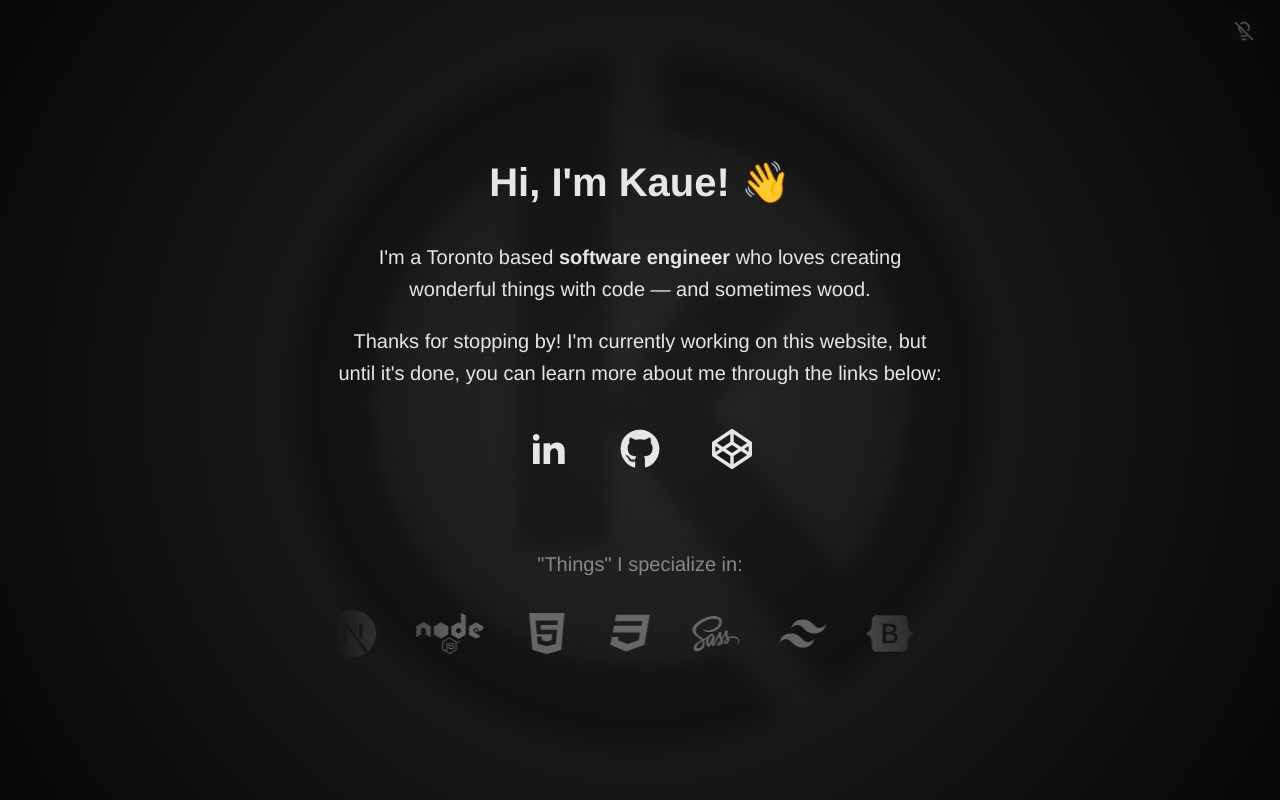
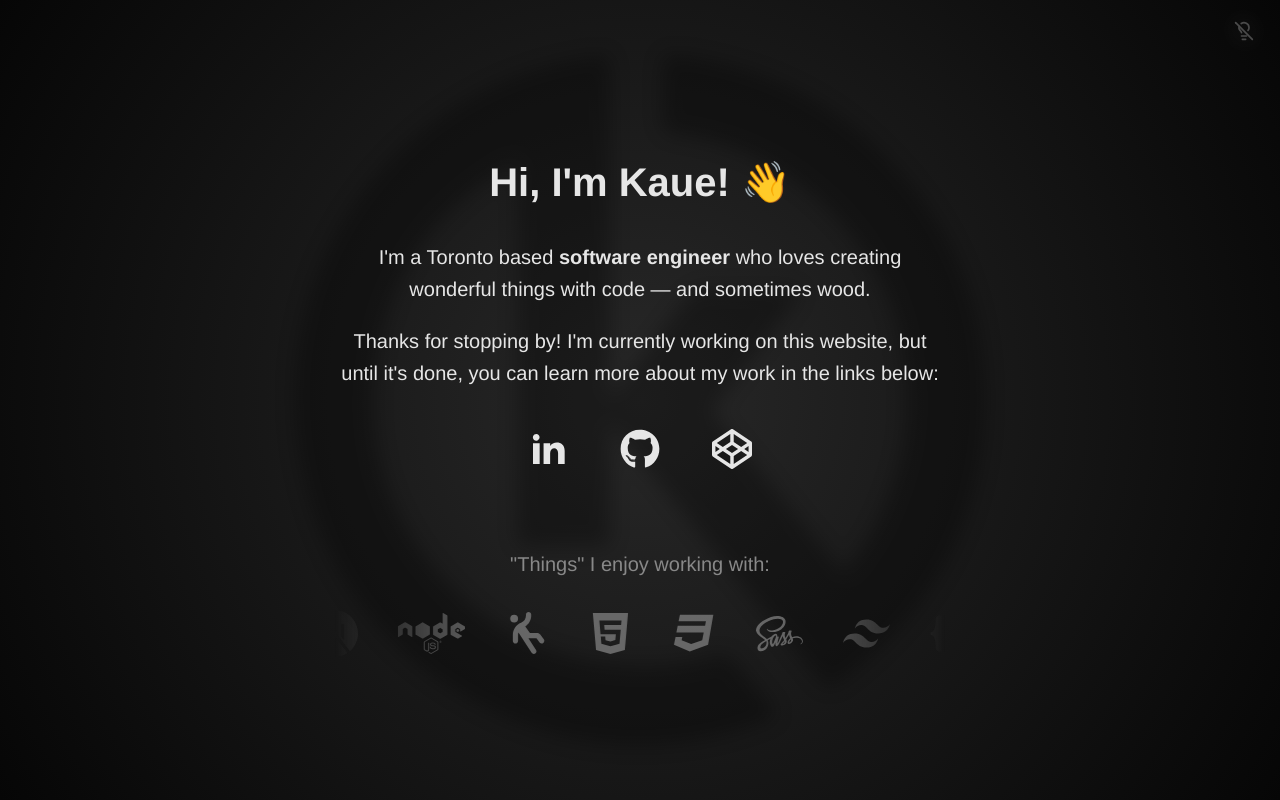
Before and after one commit to kauecode/kaueca, a React (Vite) app: page / in a window 1280 px wide. Built offline with nearby package versions, Linux system fonts and the light colour scheme.

Commit message:
Fixed mask on Marquee and updated copy

```diff
--- a/src/App.scss
+++ b/src/App.scss
@@ -2,7 +2,7 @@ main {
   max-width: 690px;
   width: 100%;
   margin: 0 auto;
-  padding: 2rem;
+  padding: 2rem 2rem 1rem;
   text-align: center;
   position: relative;
 }
--- a/src/App.tsx
+++ b/src/App.tsx
@@ -46,7 +46,7 @@ function App() {
         <h1>Hi, I'm Kaue! <span className="emoji">👋</span></h1>
 
         <p>I'm a Toronto based <strong>software engineer</strong> who loves creating wonderful things with code — and sometimes wood.</p>
-        <p>Thanks for stopping by! I'm currently working on this website, but until it's done, you can learn more about me through the links below:</p>
+        <p>Thanks for stopping by! I'm currently working on this website, but until it's done, you can learn more about my work in the links below:</p>
 
         <div className="social-icons"
           ref={targetRef}
@@ -56,7 +56,7 @@ function App() {
           <motion.a
             onClick={() => linkClickTracker("LinkedIn")}
             whileHover={{ scale: 1.15 }}
-            whileTap={{ scale: 0.95 }}
+            whileTap={{ scale: 0.9 }}
             href="https://www.linkedin.com/in/kauecorrea/"
             target="_blank"
             rel="noopener noreferrer"
@@ -68,7 +68,7 @@ function App() {
           <motion.a
             onClick={() => linkClickTracker("GitHub")}
             whileHover={{ scale: 1.15 }}
-            whileTap={{ scale: 0.95 }}
+            whileTap={{ scale: 0.9 }}
             href="https://github.com/KaueCode"
             target="_blank"
             rel="noopener noreferrer"
--- a/src/components/marquee/Marquee.tsx
+++ b/src/components/marquee/Marquee.tsx
@@ -6,6 +6,7 @@ import { IoLogoHtml5 } from "react-icons/io"
 import { GiHammerNails } from "react-icons/gi"
 import { Tooltip } from 'react-tooltip'
 import styles from './marquee.module.scss'
+import { FaPersonFalling } from 'react-icons/fa6'
 
 const Marquee = () => {
 
@@ -15,9 +16,10 @@ const Marquee = () => {
     { comp: FaReact, size: 47, desc: "React" },
     { comp: SiNextdotjs, size: 47, desc: "Next.js" },
     { comp: FaNode, size: 67, desc: "Node.js" },
+    { comp: FaPersonFalling, size: 42, desc: "Humans!" },
     { comp: IoLogoHtml5, size: 47, desc: "HTML5" },
-    { comp: FaCss3, size: 42, desc: "CSS3" },
-    { comp: FaSass, size: 47, desc: "SASS" },
+    { comp: FaCss3, size: 42, desc: "CSS 3" },
+    { comp: FaSass, size: 47, desc: "Scss" },
     { comp: SiTailwindcss, size: 47, desc: "Tailwind CSS" },
     { comp: FaBootstrap, size: 47, desc: "Bootstrap" },
     { comp: SiChakraui, size: 42, desc: "Chakra UI" },
@@ -28,7 +30,7 @@ const Marquee = () => {
 
   return (
     <div className={styles.marqueeWrapper}>
-      <p>"Things" I specialize in:</p>
+      <p>"Things" I enjoy working with:</p>
 
       {listOfTechs.map((_, idx) =>
         <Tooltip className={styles.reactTooltip} key={idx} place="bottom" id={`tooltip-${idx}`} />
--- a/src/components/marquee/marquee.module.scss
+++ b/src/components/marquee/marquee.module.scss
@@ -1,8 +1,12 @@
 .marqueeWrapper {
   p {
+    font-size: 0.58;
     color: var(--greyed);
     margin: 1.5em 0 0.5em;
   }
+  /* Mask */
+  mask-image: linear-gradient(to right, rgba(0,0,0,0), rgba(0,0,0,1) 25%, rgba(0,0,0,1) 75%, rgba(0,0,0,0));
+  -webkit-mask-image: linear-gradient(to right, rgba(0,0,0,0), rgba(0,0,0,1) 25%, rgba(0,0,0,1) 75%, rgba(0,0,0,0));
 }
 
 .reactTooltip {
@@ -16,17 +20,14 @@
   width: 100%;
   overflow: hidden;
   position: relative;
-  padding: 10px 0;
-  /* Mask */
-  mask-image: linear-gradient(to right, rgba(0,0,0,0), rgba(0,0,0,1) 20%, rgba(0,0,0,1) 80%, rgba(0,0,0,0));
-  -webkit-mask-image: linear-gradient(to right, rgba(0,0,0,0), rgba(0,0,0,1) 20%, rgba(0,0,0,1) 80%, rgba(0,0,0,0));
+  padding: 10px 0 30px;
 }
 
 .marqueeContent {
   display: flex;
   align-items: center;
   gap: 40px;
-  width: max-content;
+  width: min-content;
   animation: marqueeAnimation 25s linear infinite;
   svg {
     &:hover, &:focus, &:active { outline: none; }
```
